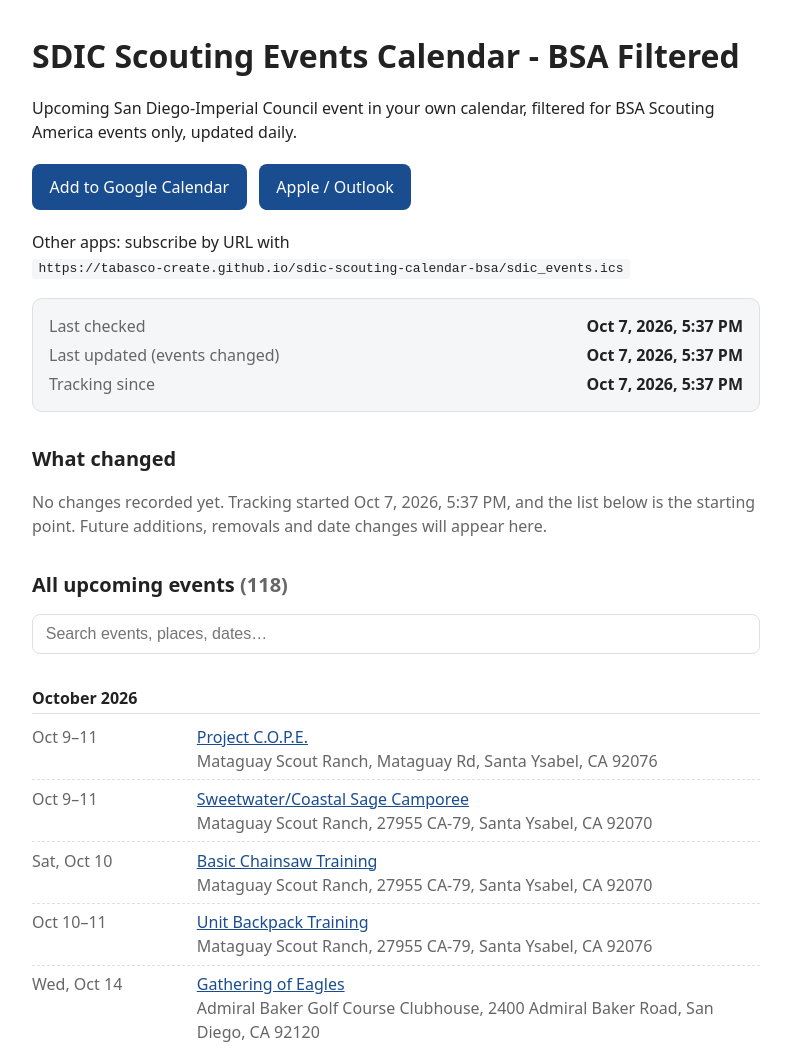
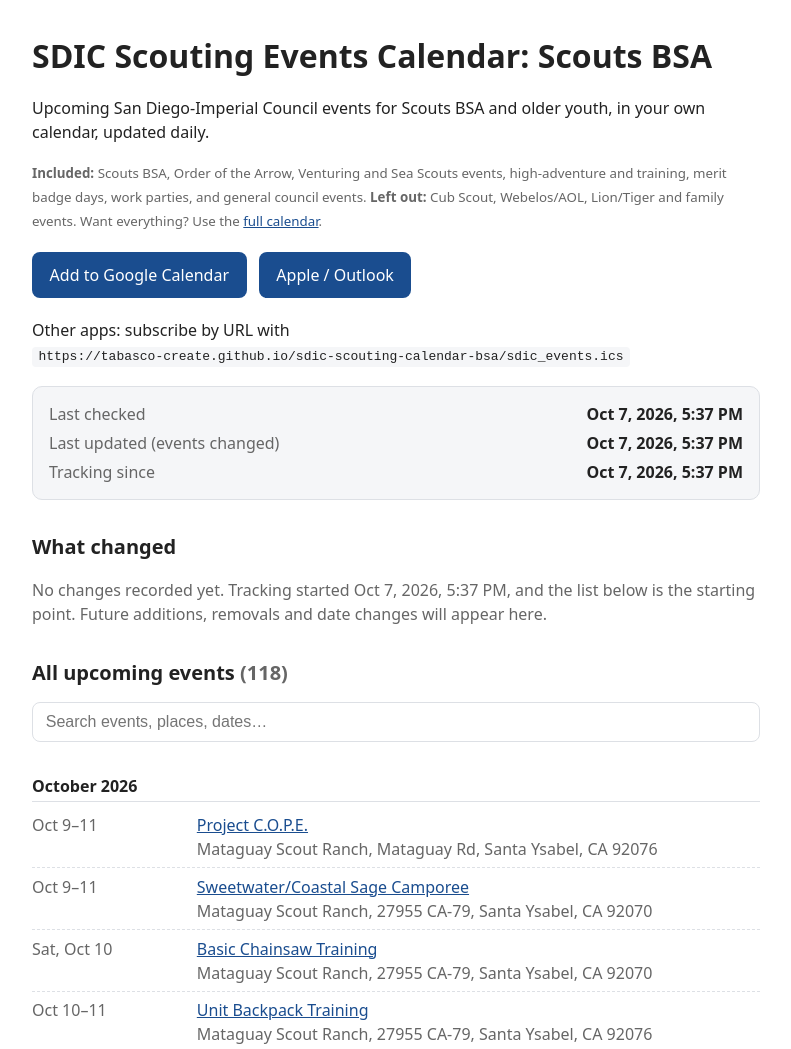
Before and after one commit to tabasco-create/sdic-scouting-calendar-bsa, a plain HTML site: page docs/index.html in a window 1280 px wide. Shown: the top 1049 px of the page, without its empty margins (244-1035 px from the left). Drawn offline with Linux system fonts and the light colour scheme.

Commit message:
Add files via upload

```diff
--- a/docs/index.html
+++ b/docs/index.html
@@ -3,7 +3,7 @@
 <head>
 <meta charset="utf-8">
 <meta name="viewport" content="width=device-width, initial-scale=1">
-<title>SDIC Scouting Events Calendar</title>
+<title>SDIC Scouting Events Calendar - Scouts BSA</title>
 <style>
   :root{--bg:#fff;--fg:#222;--muted:#666;--card:#f5f6f8;--line:#dde0e5;--accent:#1a4d8f;--add:#1b7a3d;--rem:#b3261e;--chg:#8a5a00}
   @media (prefers-color-scheme:dark){:root{--bg:#15171a;--fg:#e8e9eb;--muted:#9aa0a6;--card:#202327;--line:#34383d;--accent:#6ea8ff;--add:#5fd08a;--rem:#ff8a80;--chg:#f2c46d}}
@@ -31,8 +31,9 @@
 </style>
 </head>
 <body>
-<h1>SDIC Scouting Events Calendar - BSA Filtered</h1>
-<p>Upcoming San Diego-Imperial Council event in your own calendar, filtered for BSA Scouting America events only, updated daily.</p>
+<h1>SDIC Scouting Events Calendar: Scouts BSA</h1>
+<p>Upcoming San Diego-Imperial Council events for Scouts BSA and older youth, in your own calendar, updated daily.</p>
+<p><small><strong>Included:</strong> Scouts BSA, Order of the Arrow, Venturing and Sea Scouts events, high-adventure and training, merit badge days, work parties, and general council events. <strong>Left out:</strong> Cub Scout, Webelos/AOL, Lion/Tiger and family events. Want everything? Use the <a href="https://tabasco-create.github.io/sdic-scouting-calendar/">full calendar</a>.</small></p>
 <p>
   <a class="btn" href="https://calendar.google.com/calendar/r?cid=webcal://tabasco-create.github.io/sdic-scouting-calendar-bsa/sdic_events.ics">Add to Google Calendar</a>
   <a class="btn" href="webcal://tabasco-create.github.io/sdic-scouting-calendar-bsa/sdic_events.ics">Apple / Outlook</a>
@@ -52,7 +53,7 @@
 <noscript><p>This list needs JavaScript. You can still subscribe with the buttons above.</p></noscript>
 
 <p><small>Events are all-day entries unless a time is shown. Check each event's link for times, costs and registration. Updates can take several hours to appear in Google Calendar.
-This is an unofficial, parent-run feed built from the public events page at
+This is an unofficial, parent-run feed, filtered by the council's own event categories, built from the public events page at
 <a href="https://www.sdicscouting.org/events">sdicscouting.org/events</a>. The council's website is always the source of truth.</small></p>
 
 <script>
```
